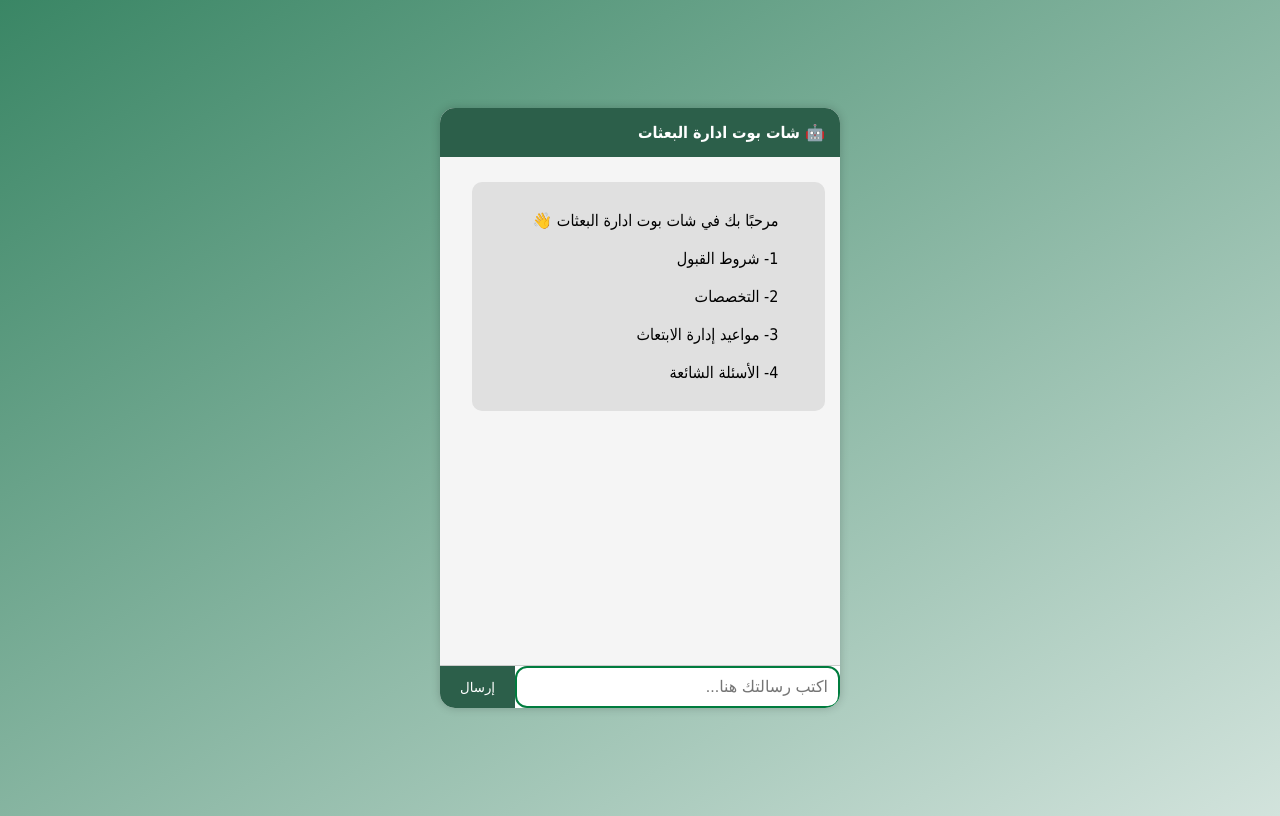
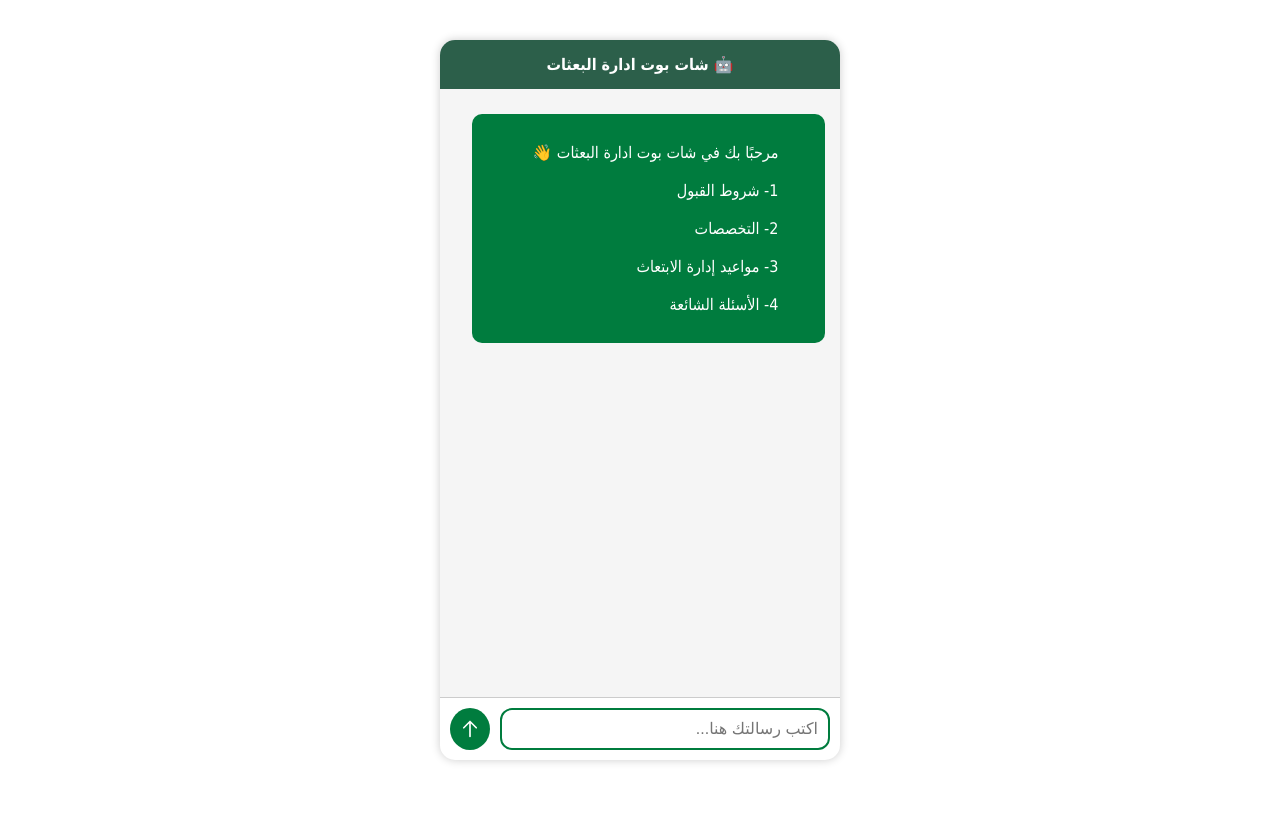
Before and after one commit to Aalghamdi1/Chatbot, a Flask app: page / in a window 1280 px wide. Run offline with Flask 3, Linux system fonts and the light colour scheme.

```diff
--- a/templates/index.html
+++ b/templates/index.html
@@ -3,19 +3,23 @@
 <head>
   <meta charset="UTF-8" />
   <title>شات بوت ادارة البعثات</title>
+  <meta name="viewport" content="width=device-width, initial-scale=1.0">
   <style>
     body {
-      background: linear-gradient(to bottom right, #3a8665, #d2e3dc);
+      background-color: #ffffff;
       display: flex;
       justify-content: center;
       align-items: center;
       height: 100vh;
       font-family: "Tahoma", sans-serif;
+      margin: 0;
+      padding: 0;
     }
 
     .chat-box {
-      width: 400px;
-      height: 600px;
+      width: 100%;
+      max-width: 400px;
+      height: 90vh;
       background-color: white;
       border-radius: 15px;
       display: flex;
@@ -29,6 +33,7 @@
       color: white;
       padding: 15px;
       font-weight: bold;
+      text-align: center;
     }
 
     .messages {
@@ -48,24 +53,28 @@
     }
 
     .bot {
-      background-color: #e0e0e0;
+      background-color: #007c3e;
+      color: white;
       align-self: flex-start;
     }
 
     .user {
-      background-color: #c9f7e4;
+      background-color: #d0f0e0;
+      color: #333;
       align-self: flex-end;
     }
 
     .input-area {
       display: flex;
       border-top: 1px solid #ccc;
+      padding: 10px;
+      gap: 10px;
     }
 
     .input-area input {
       flex: 1;
       padding: 10px;
-      border: 2px solid #007c3e; /* أخضر جامعة الملك عبدالعزيز */
+      border: 2px solid #007c3e;
       border-radius: 12px;
       outline: none;
       font-size: 16px;
@@ -74,15 +83,24 @@
     }
 
     .input-area input:focus {
-      border-color: #005f30; /* أخضر أغمق عند الضغط */
+      border-color: #005f30;
     }
 
     .input-area button {
-      background-color: #2c5f4a;
+      background-color: #007c3e;
       color: white;
       border: none;
-      padding: 10px 20px;
+      padding: 10px;
+      border-radius: 50%;
       cursor: pointer;
+      display: flex;
+      align-items: center;
+      justify-content: center;
+      transition: background-color 0.3s;
+    }
+
+    .input-area button:hover {
+      background-color: #005f30;
     }
 
     a {
@@ -105,7 +123,11 @@
     </div>
     <div class="input-area">
       <input type="text" id="user-input" placeholder="اكتب رسالتك هنا..." onkeypress="handleEnter(event)" />
-      <button onclick="sendMessage()">إرسال</button>
+      <button onclick="sendMessage()">
+        <svg xmlns="http://www.w3.org/2000/svg" width="20" height="20" fill="none" viewBox="0 0 24 24" stroke="currentColor" stroke-width="2">
+          <path stroke-linecap="round" stroke-linejoin="round" d="M4.5 10.5L12 3m0 0l7.5 7.5M12 3v18" />
+        </svg>
+      </button>
     </div>
   </div>
 
```
